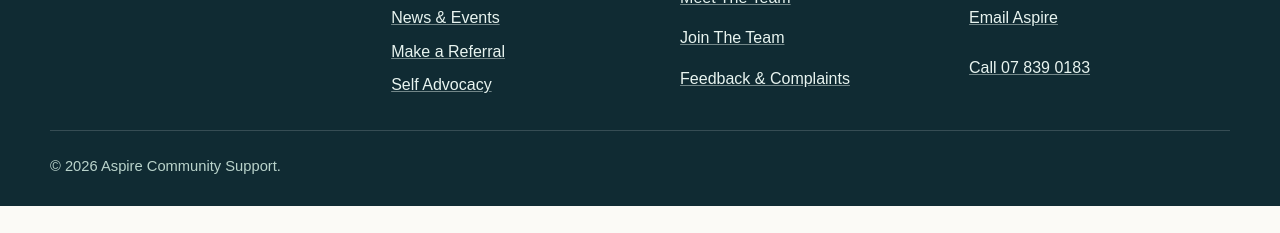
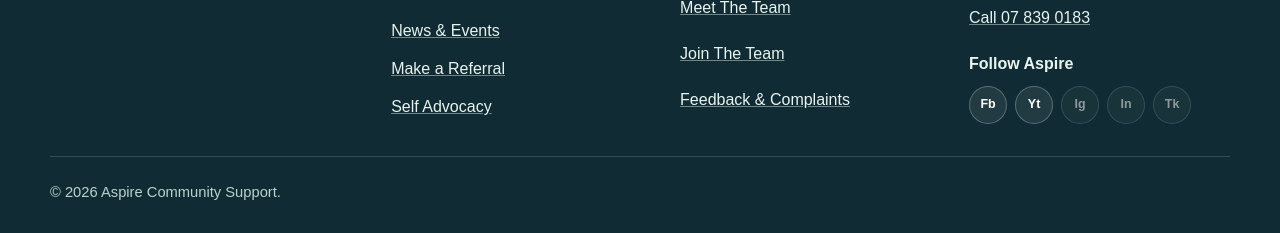
Before and after one commit to aspirevercel-lab/website, a plain HTML site: page index.html in a window 1280 px wide. Shown: the part 4581-4814 px from the top of the page. Before the commit the page ends 4787 px from the top, so only its background shows below. Drawn offline with Linux system fonts and the light colour scheme.

Commit message:
Add footer social media links

```diff
--- a/script.js
+++ b/script.js
@@ -115,6 +115,86 @@ document.querySelectorAll("[data-contact-form]").forEach((form) => {
       status.textContent = "This form needs to be connected to a secure submission service before launch. Please email reception@aspire.org.nz or call 07 839 0183.";
     }
   });
+});
+
+const socialLinks = [
+  {
+    label: "Facebook",
+    shortLabel: "Fb",
+    href: "https://www.facebook.com/aspire.community.support"
+  },
+  {
+    label: "YouTube",
+    shortLabel: "Yt",
+    href: "https://www.youtube.com/@aspire-communitysupport8408"
+  },
+  {
+    label: "Instagram",
+    shortLabel: "Ig",
+    href: "#",
+    placeholder: true
+  },
+  {
+    label: "LinkedIn",
+    shortLabel: "In",
+    href: "#",
+    placeholder: true
+  },
+  {
+    label: "TikTok",
+    shortLabel: "Tk",
+    href: "#",
+    placeholder: true
+  }
+];
+
+document.querySelectorAll(".site-footer").forEach((footerNode) => {
+  if (footerNode.querySelector(".footer-social")) {
+    return;
+  }
+
+  const social = document.createElement("div");
+  social.className = "footer-social";
+
+  const title = document.createElement("strong");
+  title.textContent = "Follow Aspire";
+  social.append(title);
+
+  const list = document.createElement("div");
+  list.className = "social-links";
+
+  socialLinks.forEach((item) => {
+    const link = document.createElement("a");
+    link.href = item.href;
+    link.textContent = item.shortLabel;
+    link.setAttribute("aria-label", item.placeholder ? `${item.label} coming soon` : item.label);
+    link.title = item.placeholder ? `${item.label} coming soon` : item.label;
+
+    if (item.placeholder) {
+      link.className = "is-placeholder";
+      link.addEventListener("click", (event) => event.preventDefault());
+    } else {
+      link.target = "_blank";
+      link.rel = "noopener noreferrer";
+    }
+
+    list.append(link);
+  });
+
+  social.append(list);
+
+  const connectLinks = Array.from(footerNode.querySelectorAll(".footer-links")).find((linksNode) => {
+    const heading = linksNode.querySelector("strong");
+    return heading && heading.textContent.trim() === "Connect";
+  });
+  const footerInner = footerNode.querySelector(".footer-inner");
+  const footerBottom = footerNode.querySelector(".footer-bottom");
+
+  if (connectLinks) {
+    connectLinks.append(social);
+  } else if (footerInner && footerBottom) {
+    footerInner.insertBefore(social, footerBottom);
+  }
 });
 
 const newsletterMount = document.querySelector("[data-newsletters]");
--- a/styles.css
+++ b/styles.css
@@ -1085,6 +1085,54 @@ textarea {
   gap: 8px;
 }
 
+.footer-social {
+  display: grid;
+  gap: 10px;
+  margin-top: 12px;
+}
+
+.social-links {
+  display: flex;
+  flex-wrap: wrap;
+  gap: 8px;
+}
+
+.social-links a {
+  width: 38px;
+  height: 38px;
+  display: grid;
+  place-items: center;
+  border: 1px solid rgba(232, 244, 240, 0.28);
+  border-radius: 50%;
+  background: rgba(255, 255, 255, 0.08);
+  color: #fff;
+  font-size: 0.78rem;
+  font-weight: 900;
+  text-decoration: none;
+  transition: transform 220ms var(--motion), background 220ms var(--motion), border-color 220ms var(--motion);
+}
+
+.social-links a:hover,
+.social-links a:focus-visible {
+  transform: translateY(-2px);
+  background: var(--gold);
+  border-color: var(--gold);
+  color: #223236;
+}
+
+.social-links a.is-placeholder {
+  cursor: default;
+  opacity: 0.52;
+}
+
+.social-links a.is-placeholder:hover,
+.social-links a.is-placeholder:focus-visible {
+  transform: none;
+  background: rgba(255, 255, 255, 0.08);
+  border-color: rgba(232, 244, 240, 0.28);
+  color: #fff;
+}
+
 .footer-bottom {
   padding-top: 24px;
   border-top: 1px solid rgba(255, 255, 255, 0.16);
```
